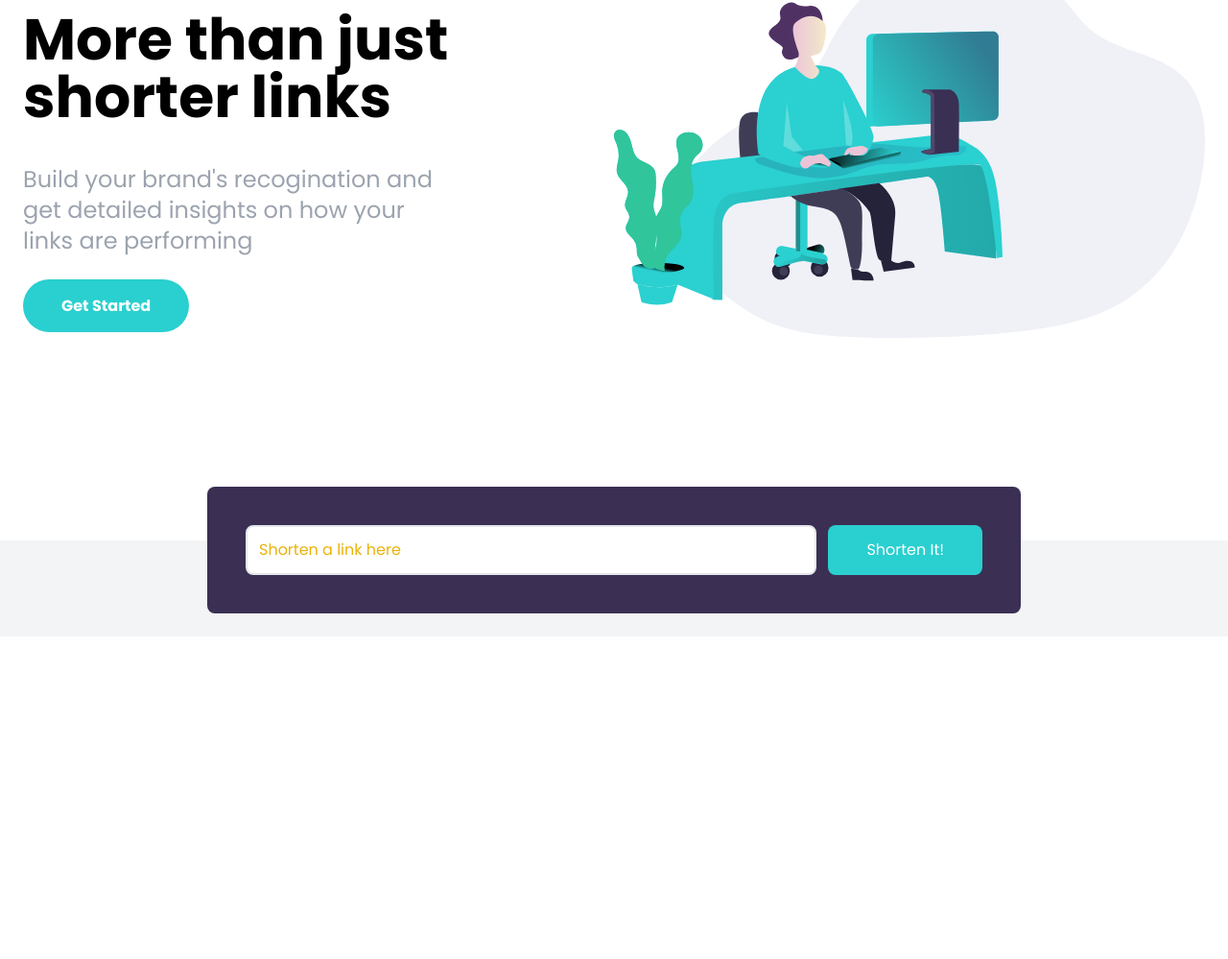
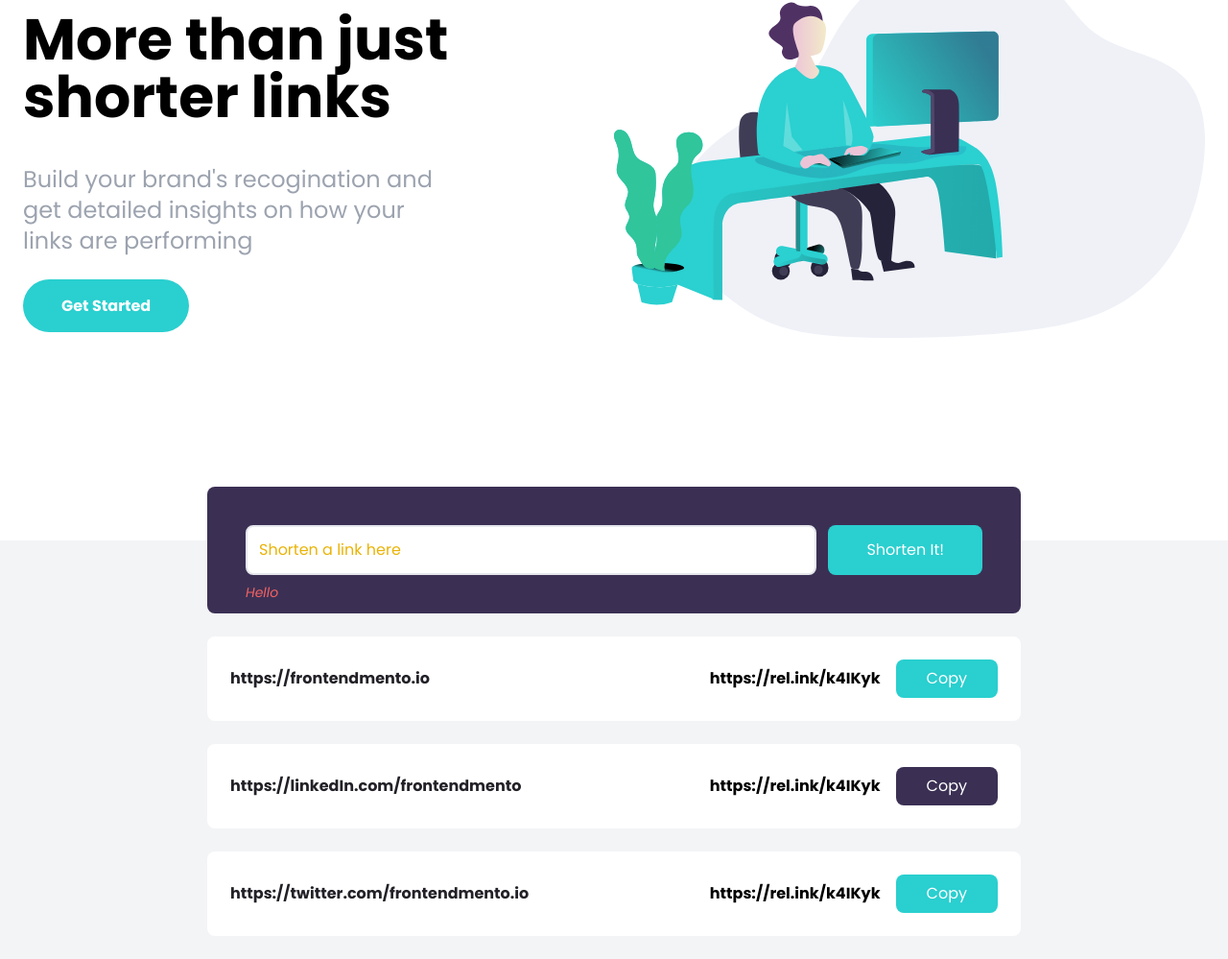
Before and after one commit to zainabturkmen/shortly, a website: page index.html in a window 1280 px wide. Shown: the part 173-1172 px from the top of the page at 96% size. Before the commit the page ends 836 px from the top, so only its background shows below. Drawn offline with Linux system fonts and the light colour scheme.

Commit message:
Adding Update

```diff
--- a/index.html
+++ b/index.html
@@ -81,7 +81,7 @@
         </div>
         <!-- Image -->
         <div class="mb-24 mx-auto md:w-180 lg:mb-0 lg:w-1/2">
-          <img src="images/illustration-working.svg" alt="">
+          <img src="images/illustration-working.svg" alt="" />
         </div>
       </div>
     </section>
@@ -91,12 +91,68 @@
       <!-- Shorten Container -->
       <div class="max-w-4xl mx-auto p-6 space-y-6">
         <!-- Form -->
-        <form action="" id="link-from" class="relative flex flex-col w-full p-10 -mt-20 space-y-4 bg-darkViolet rounded-lg md:flex-row md:space-y-0 md:space-x-3">
-          <input type="text" class="flex-1 p-3 border-2 rounded-lg placeholder-yellow-500 focus:outline-none" placeholder="Shorten a link here" id="link-iput">
-          <button class="px-10 py-3 text-white bg-cyan rounded-lg hover:bg-cyanLight focus:outline-none mdpy-2">
+        <form
+          action=""
+          id="link-from"
+          class="relative flex flex-col w-full p-10 -mt-20 space-y-4 bg-darkViolet rounded-lg md:flex-row md:space-y-0 md:space-x-3">
+          <input
+            type="text"
+            class="flex-1 p-3 border-2 rounded-lg placeholder-yellow-500 focus:outline-none"
+            placeholder="Shorten a link here"
+            id="link-iput" />
+          <button
+            class="px-10 py-3 text-white bg-cyan rounded-lg hover:bg-cyanLight focus:outline-none mdpy-2">
             Shorten It!
           </button>
+          <!-- Error Messages -->
+          <div id="err-msg" class="absolute left-7 bottom-3 text-red text-sm italic">Hello</div>
         </form>
+        <!-- Link 1 -->
+        <div
+          class="flex flex-col items-center justify-between w-full p-6 bg-white rounded-lg md:flex-row">
+          <p class="font-bold text-center text-veryDarkViolet md:text-left">
+            https://frontendmento.io
+          </p>
+          <div
+            class="flex flex-col items-center justify-end flex-1 space-x-4 space-y-2 md:flex-row md:space-y-0">
+            <div class="font-bold text-cayn">https://rel.ink/k4IKyk</div>
+            <button
+              class="p-2 px-8 text-white bg-cyan rounded-lg hover:opacity-70 focuse:outline-none">
+              Copy
+            </button>
+          </div>
+        </div>
+
+        <!-- Link 2 -->
+        <div
+          class="flex flex-col items-center justify-between w-full p-6 bg-white rounded-lg md:flex-row">
+          <p class="font-bold text-center text-veryDarkViolet md:text-left">
+            https://linkedIn.com/frontendmento
+          </p>
+          <div
+            class="flex flex-col items-center justify-end flex-1 space-x-4 space-y-2 md:flex-row md:space-y-0">
+            <div class="font-bold text-cayn">https://rel.ink/k4IKyk</div>
+            <button
+              class="p-2 px-8 text-white bg-darkViolet rounded-lg hover:opacity-70 focuse:outline-none">
+              Copy
+            </button>
+          </div>
+        </div>
+        <!-- Link 3 -->
+        <div
+          class="flex flex-col items-center justify-between w-full p-6 bg-white rounded-lg md:flex-row">
+          <p class="font-bold text-center text-veryDarkViolet md:text-left">
+            https://twitter.com/frontendmento.io
+          </p>
+          <div
+            class="flex flex-col items-center justify-end flex-1 space-x-4 space-y-2 md:flex-row md:space-y-0">
+            <div class="font-bold text-cayn">https://rel.ink/k4IKyk</div>
+            <button
+              class="p-2 px-8 text-white bg-cyan rounded-lg hover:opacity-70 focuse:outline-none">
+              Copy
+            </button>
+          </div>
+        </div>
       </div>
     </section>
   </body>
```
Also changed, not shown: css/style.css.
